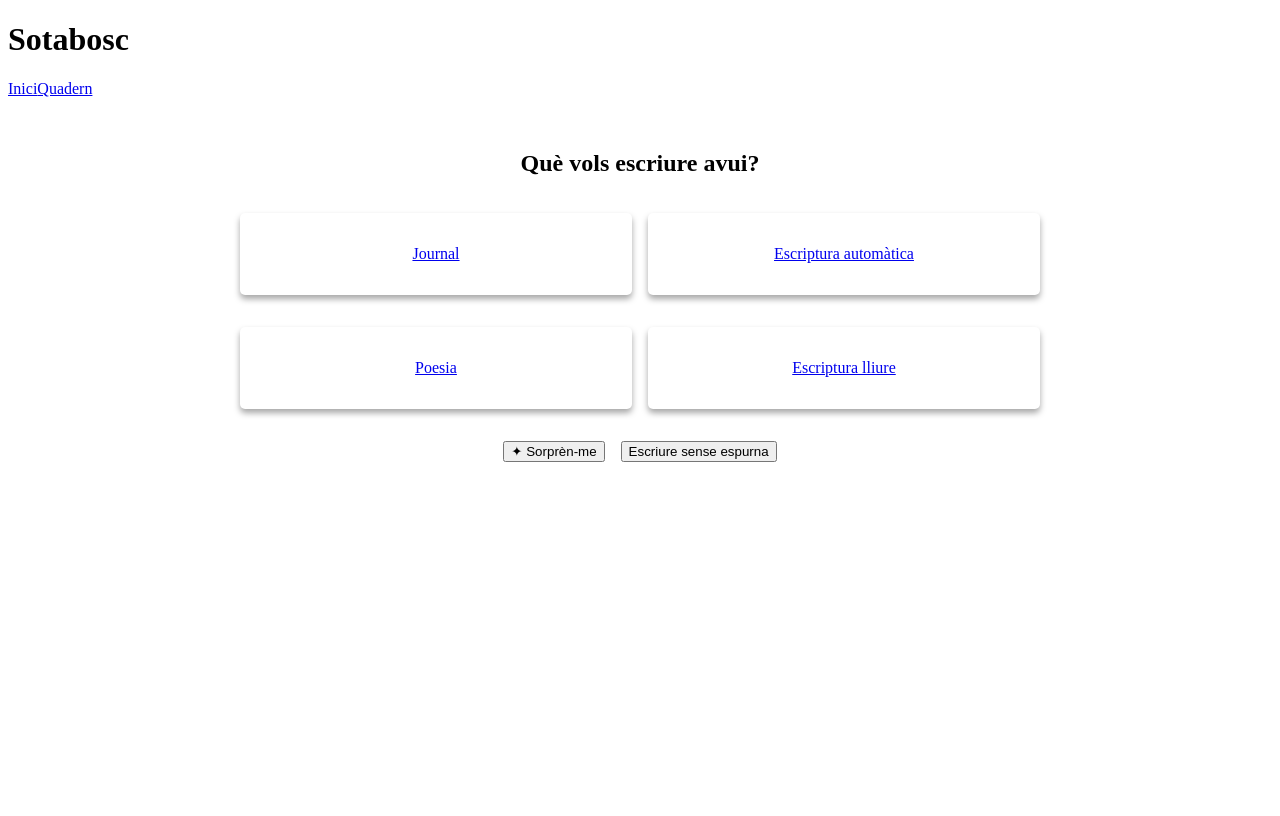
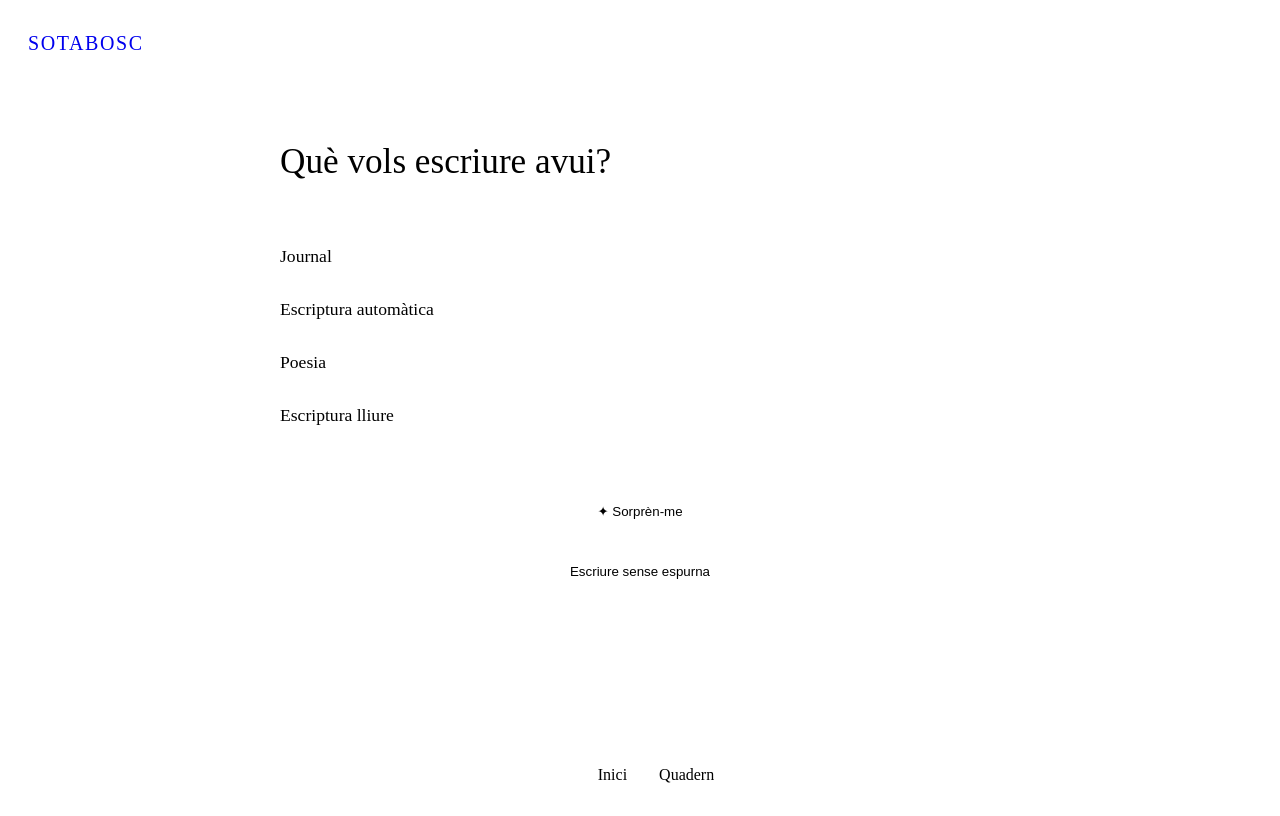
Before and after one commit to isahun/sotabosc_app, an Angular app: page / in a window 1280 px wide. Built offline with nearby package versions, Linux system fonts and the light colour scheme.

Commit message:
style: add initial app styling

```diff
--- a/src/app/app.css
+++ b/src/app/app.css
@@ -0,0 +1,41 @@
+:root {
+  --bg: #151515;
+  --surface: #202020;
+  --text: #e8e4dc;
+  --text-muted: #9b9891;
+  --accent: #286b67;
+  --accent-light: #4e9b94;
+  --border: #343434;
+}
+
+* {
+  box-sizing: border-box;
+}
+
+html,
+body {
+  margin: 0;
+  padding: 0;
+}
+
+body {
+  background-color: var(--bg);
+  color: var(--text);
+  font-family: Arial, sans-serif;
+  line-height: 1.6;
+}
+
+button,
+input,
+textarea {
+  font: inherit;
+}
+
+button,
+a {
+  -webkit-tap-highlight-color: transparent;
+}
+
+a {
+  color: var(--accent-light);
+}
--- a/src/app/features/home/home.css
+++ b/src/app/features/home/home.css
@@ -1,27 +1,68 @@
 .home {
-  max-width: 800px;
-  text-align: center;
-  margin: 0 auto;
-  padding: 2rem;
+  padding-top: 2rem;
+}
+
+.home h2 {
+  margin: 0 0 3rem;
+  font-size: 2.2rem;
+  line-height: 1.1;
+  font-weight: 400;
 }
 
 .writing-modes {
-  display: grid;
-  grid-template-columns: repeat(2, 1fr);
-  gap: 1rem;
+  display: flex;
+  flex-direction: column;
+  margin-bottom: 3rem;
 }
 
 .mode-btn {
-  margin-top: 1rem;
-  padding: 2rem;
-  background-color: transparent;
-  border-radius: 5px;
-  box-shadow: rgba(0, 0, 0, 0.35) 0px 4px 6px;
+  padding: 1rem 0;
+  border-bottom: 1px solid var(--border);
+
+  color: var(--text);
+  text-decoration: none;
+
+  font-size: 1.1rem;
+
+  transition:
+    color 0.2s ease,
+    padding-left 0.2s ease;
+}
+
+.mode-btn:first-child {
+  border-top: 1px solid var(--border);
+}
+
+.mode-btn:hover {
+  color: var(--accent-light);
+  padding-left: 0.5rem;
 }
 
 .home-actions {
   display: flex;
-  justify-content: center;
+  flex-direction: column;
   gap: 1rem;
-  margin-top: 2rem;
 }
+
+.home-actions button {
+  width: 100%;
+  padding: 0.9rem 1rem;
+
+  border: 1px solid var(--border);
+  border-radius: 0;
+
+  background: transparent;
+  color: var(--text);
+
+  cursor: pointer;
+}
+
+.home-actions button:first-child {
+  background: var(--accent);
+  border-color: var(--accent);
+}
+
+.home-actions button:hover {
+  background: var(--accent-light);
+  border-color: var(--accent-light);
+}
--- a/src/app/features/notebook-detail/notebook-detail.css
+++ b/src/app/features/notebook-detail/notebook-detail.css
@@ -0,0 +1,73 @@
+.entry-detail {
+  padding-top: 1rem;
+}
+
+.entry-detail h2 {
+  margin: 0 0 1rem;
+  font-size: 2rem;
+  font-weight: 400;
+}
+
+.entry-detail h2:nth-of-type(2) {
+  margin-top: 4rem;
+  font-family: Georgia, serif;
+}
+
+.entry-detail > p {
+  margin: 0;
+  color: var(--text);
+}
+
+.entry-detail > h2:first-child {
+  font-size: 0.75rem;
+  letter-spacing: 0.12em;
+  text-transform: uppercase;
+  color: var(--text-muted);
+}
+
+.entry-detail > h2:first-child + p {
+  margin-bottom: 2rem;
+  padding-left: 1rem;
+  border-left: 2px solid var(--accent);
+  color: var(--text-muted);
+  font-family: Georgia, serif;
+  font-size: 1.1rem;
+  line-height: 1.5;
+}
+
+.entry-detail > h2:nth-of-type(2) + p {
+  white-space: pre-wrap;
+  font-family: Georgia, serif;
+  font-size: 1.15rem;
+  line-height: 1.8;
+}
+
+.edit-tools {
+  margin-top: 3rem;
+  padding-top: 1rem;
+  border-top: 1px solid var(--border);
+}
+
+.edit-tools a {
+  color: var(--accent-light);
+  text-decoration: none;
+}
+
+.edit-tools a:hover {
+  color: var(--text);
+}
+
+.entry-detail + a,
+.entry-detail + a + a {
+  display: inline-block;
+  margin-top: 2rem;
+  margin-right: 1.5rem;
+  color: var(--text-muted);
+  font-size: 0.85rem;
+  text-decoration: none;
+}
+
+.entry-detail + a:hover,
+.entry-detail + a + a:hover {
+  color: var(--text);
+}
--- a/src/app/features/notebook-detail/notebook-detail.html
+++ b/src/app/features/notebook-detail/notebook-detail.html
@@ -1,9 +1,12 @@
 <section class="entry-detail">
-  @if (entry) {
-  <h2>{{ 'La teva espurna' }}</h2>
-  <p>{{ entry.prompt?.text }}</p>
+  @if (entry) { @if (entry.prompt) {
+  <h2>La teva espurna</h2>
+  <p>{{ entry.prompt.text }}</p>
+  }
+
   <h2>{{ entry.title || 'Sense títol' }}</h2>
   <p>{{ entry.content }}</p>
+
   <article class="edit-tools">
     <a [routerLink]="['/write']" [queryParams]="{ entryId: entry.id }">Editar</a>
   </article>
--- a/src/app/features/notebook/notebook.css
+++ b/src/app/features/notebook/notebook.css
@@ -0,0 +1,65 @@
+.notebook {
+  padding-top: 1rem;
+}
+
+.notebook h2 {
+  margin: 0 0 3rem;
+  font-size: 2rem;
+  font-weight: 400;
+}
+
+.empty-notebook {
+  color: var(--text-muted);
+}
+
+.entry {
+  padding: 1.5rem 0;
+  border-top: 1px solid var(--border);
+}
+
+.entry:last-child {
+  border-bottom: 1px solid var(--border);
+}
+
+.entry-info h3 {
+  margin: 0 0 0.35rem;
+  font-family: Georgia, serif;
+  font-size: 1.3rem;
+  font-weight: 400;
+}
+
+.entry-info p {
+  margin: 0 0 1.25rem;
+  font-size: 0.8rem;
+  color: var(--text-muted);
+}
+
+.entry-actions {
+  display: flex;
+  flex-wrap: wrap;
+  gap: 1rem;
+  align-items: center;
+}
+
+.entry-actions a,
+.entry-actions button {
+  padding: 0;
+  border: none;
+  background: transparent;
+  color: var(--accent-light);
+  font-size: 0.85rem;
+  text-decoration: none;
+  cursor: pointer;
+}
+
+.entry-actions button {
+  color: var(--text-muted);
+}
+
+.entry-actions a:hover {
+  color: var(--text);
+}
+
+.entry-actions button:hover {
+  color: var(--text);
+}
--- a/src/app/features/notebook/notebook.html
+++ b/src/app/features/notebook/notebook.html
@@ -2,19 +2,20 @@
   <h2>Quadern de notes</h2>
 
   @if (entries.length === 0) {
-  <p>Encara no hi ha cap entrada.</p>
+  <p class="empty-notebook">Encara no hi ha cap entrada.</p>
   }
 
   @for (entry of entries; track entry.id) {
-    <article>
+    <article class="entry">
       <div class="entry-info">
         <h3>{{ entry.title || 'Sense títol' }}</h3>
         <p>{{ entry.createdAt }}</p>
       </div>
       <div class="entry-actions">
         <a [routerLink]="['/notebook', entry.id]">Veure entrada</a>
+        <a [routerLink]="['/write']" [queryParams]="{ entryId: entry.id }">Editar entrada</a>
         <button (click)="deleteEntry(entry)">Eliminar entrada</button>
-        <a [routerLink]="['/write']" [queryParams]="{ entryId: entry.id }">Editar entrada</a>
+
 
       </div>
     </article>
--- a/src/app/features/spark/spark.css
+++ b/src/app/features/spark/spark.css
@@ -0,0 +1,52 @@
+.spark {
+  min-height: 70vh;
+  display: flex;
+  flex-direction: column;
+  justify-content: center;
+}
+
+.spark h2 {
+  margin: 0 0 2rem;
+
+  font-size: 0.8rem;
+  font-weight: 400;
+  letter-spacing: 0.12em;
+  text-transform: uppercase;
+
+  color: var(--text-muted);
+}
+
+.spark p {
+  margin: 0 0 3rem;
+
+  font-family: Georgia, serif;
+  font-size: 1.8rem;
+  line-height: 1.35;
+}
+
+.spark button {
+  width: 100%;
+  padding: 0.9rem 1rem;
+
+  border: 1px solid var(--border);
+  border-radius: 0;
+
+  background: transparent;
+  color: var(--text);
+
+  cursor: pointer;
+}
+
+.spark button:first-of-type {
+  margin-bottom: 0.75rem;
+}
+
+.spark button:last-of-type {
+  background: var(--accent);
+  border-color: var(--accent);
+}
+
+.spark button:hover {
+  background: var(--accent-light);
+  border-color: var(--accent-light);
+}
--- a/src/app/features/write/write.css
+++ b/src/app/features/write/write.css
@@ -0,0 +1,97 @@
+.write {
+  padding-top: 1rem;
+}
+
+.write h2 {
+  margin: 0 0 2rem;
+  font-size: 2rem;
+  font-weight: 400;
+}
+
+.prompt {
+  margin-bottom: 3rem;
+  padding: 1.5rem;
+  border-left: 2px solid var(--accent);
+  background: var(--surface);
+}
+
+.prompt h3 {
+  margin: 0 0 1rem;
+  font-size: 0.75rem;
+  font-weight: 400;
+  letter-spacing: 0.12em;
+  text-transform: uppercase;
+  color: var(--text-muted);
+}
+
+.prompt p {
+  margin: 0;
+  font-family: Georgia, serif;
+  font-size: 1.2rem;
+  line-height: 1.5;
+}
+
+.write input {
+  width: 100%;
+  padding: 0.75rem 0;
+  margin-bottom: 1rem;
+
+  border: none;
+  border-bottom: 1px solid var(--border);
+  outline: none;
+
+  background: transparent;
+  color: var(--text);
+
+  font-size: 1.4rem;
+}
+
+.write input::placeholder {
+  color: var(--text-muted);
+}
+
+.write input:focus {
+  border-bottom-color: var(--accent);
+}
+
+.write textarea {
+  width: 100%;
+  min-height: 50vh;
+
+  padding: 0.5rem 0;
+
+  border: none;
+  outline: none;
+  resize: vertical;
+
+  background: transparent;
+  color: var(--text);
+
+  font-family: Georgia, serif;
+  font-size: 1.15rem;
+  line-height: 1.7;
+}
+
+.write textarea::placeholder {
+  color: var(--text-muted);
+}
+
+.write textarea:focus {
+  outline: none;
+}
+
+.save-btn {
+  width: 100%;
+  margin-top: 1rem;
+  padding: 1rem;
+
+  border: 1px solid var(--accent);
+  background: var(--accent);
+  color: var(--text);
+
+  cursor: pointer;
+}
+
+.save-btn:hover {
+  background: var(--accent-light);
+}
--- a/src/app/features/write/write.html
+++ b/src/app/features/write/write.html
@@ -1,5 +1,7 @@
+<section class="write">
+
   @if (prompt) {
-<section>
+  <section class="prompt">
     <h2>La teva espurna</h2>
     <p>{{ prompt.text }}</p>
   </section>
@@ -14,7 +16,7 @@
   } @else {
   <h2>{{ entry.title || 'Sense títol' }}</h2>
   <p>{{ entry.content }}</p>
-  <button (click)="isEditing = true" >Editar</button>
+  <button (click)="isEditing = true">Editar</button>
   }
 
   @if (!entry) {
@@ -24,3 +26,5 @@
   <button class="save-btn" (click)="updateEntry(entry)">Guardar els canvis</button>
   }
   }
+
+</section>
--- a/src/app/features/write/write.ts
+++ b/src/app/features/write/write.ts
@@ -54,6 +54,8 @@ export class Write {
     };
 
     this.entryService.saveEntry(entry);
+
+    this.router.navigate(['notebook', entry.id]);
   }
 
   updateEntry(entryToUpdate: Entry) {
--- a/src/app/shared/components/layout/app-shell/app-shell.css
+++ b/src/app/shared/components/layout/app-shell/app-shell.css
@@ -0,0 +1,50 @@
+:host {
+  min-height: 100vh;
+  display: flex;
+  flex-direction: column;
+}
+
+header {
+  padding: 1.5rem 1.25rem;
+  border-bottom: 1px solid var(--border);
+}
+
+header a {
+  margin: 0;
+  font-size: 1.25rem;
+  letter-spacing: 0.08em;
+  text-transform: uppercase;
+  text-decoration: none;
+}
+
+main {
+  flex: 1;
+  width: 100%;
+  max-width: 720px;
+  margin: 0 auto;
+  padding: 2rem 1.25rem 6rem;
+}
+
+nav {
+  position: fixed;
+  bottom: 0;
+  left: 0;
+  width: 100%;
+
+  display: flex;
+  justify-content: center;
+  gap: 2rem;
+
+  padding: 1rem;
+  background: var(--surface);
+  border-top: 1px solid var(--border);
+}
+
+nav a {
+  text-decoration: none;
+  color: var(--text-muted);
+}
+
+nav a:hover {
+  color: var(--text);
+}
--- a/src/app/shared/components/layout/app-shell/app-shell.html
+++ b/src/app/shared/components/layout/app-shell/app-shell.html
@@ -1,5 +1,5 @@
 <header>
-  <h1>Sotabosc</h1>
+  <a [routerLink]="['/']">Sotabosc</a>
 </header>
 <nav>
   <a routerLink="/">Inici</a>
```
Lines whose indentation alone changed are shown as unchanged.
